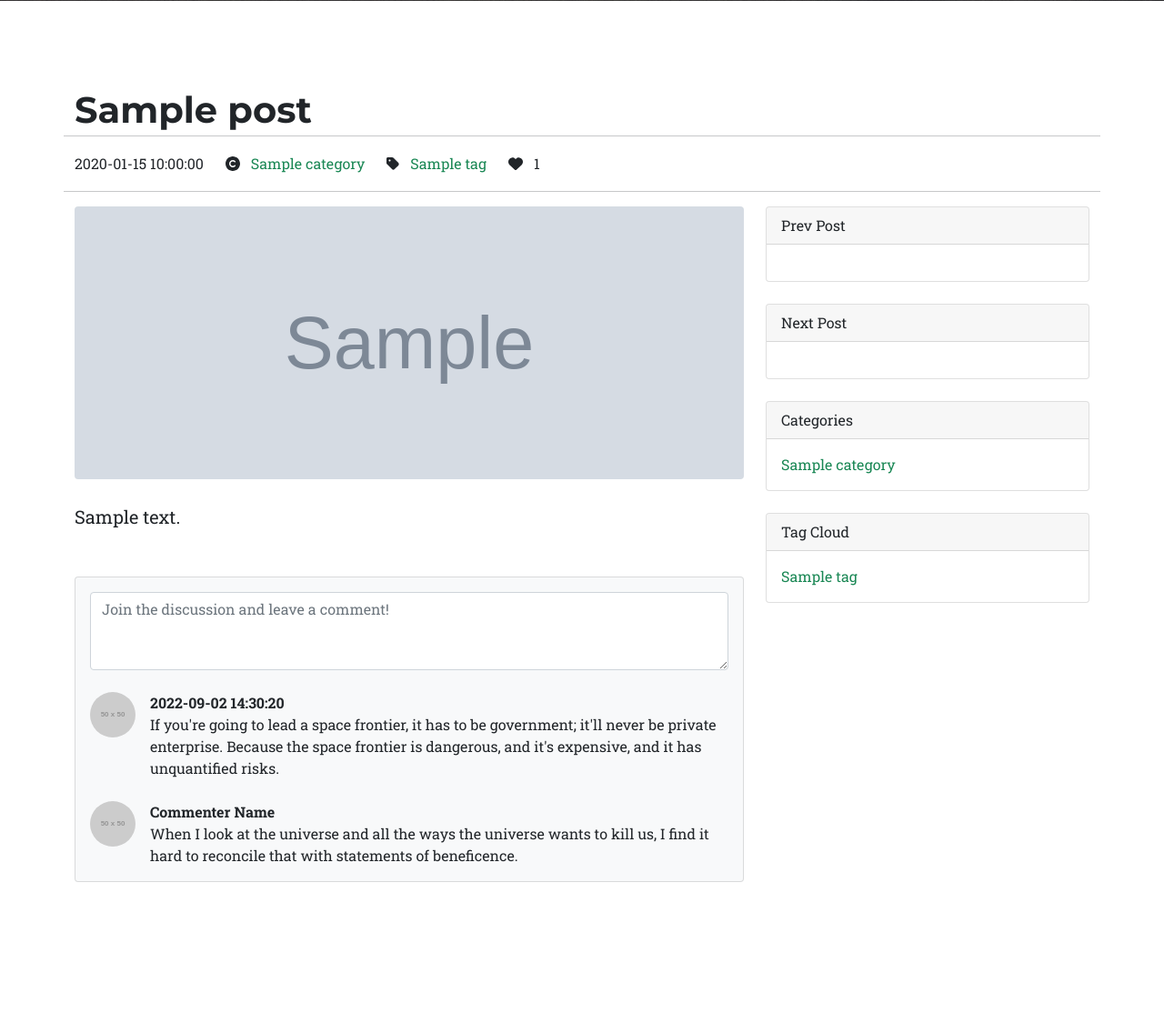
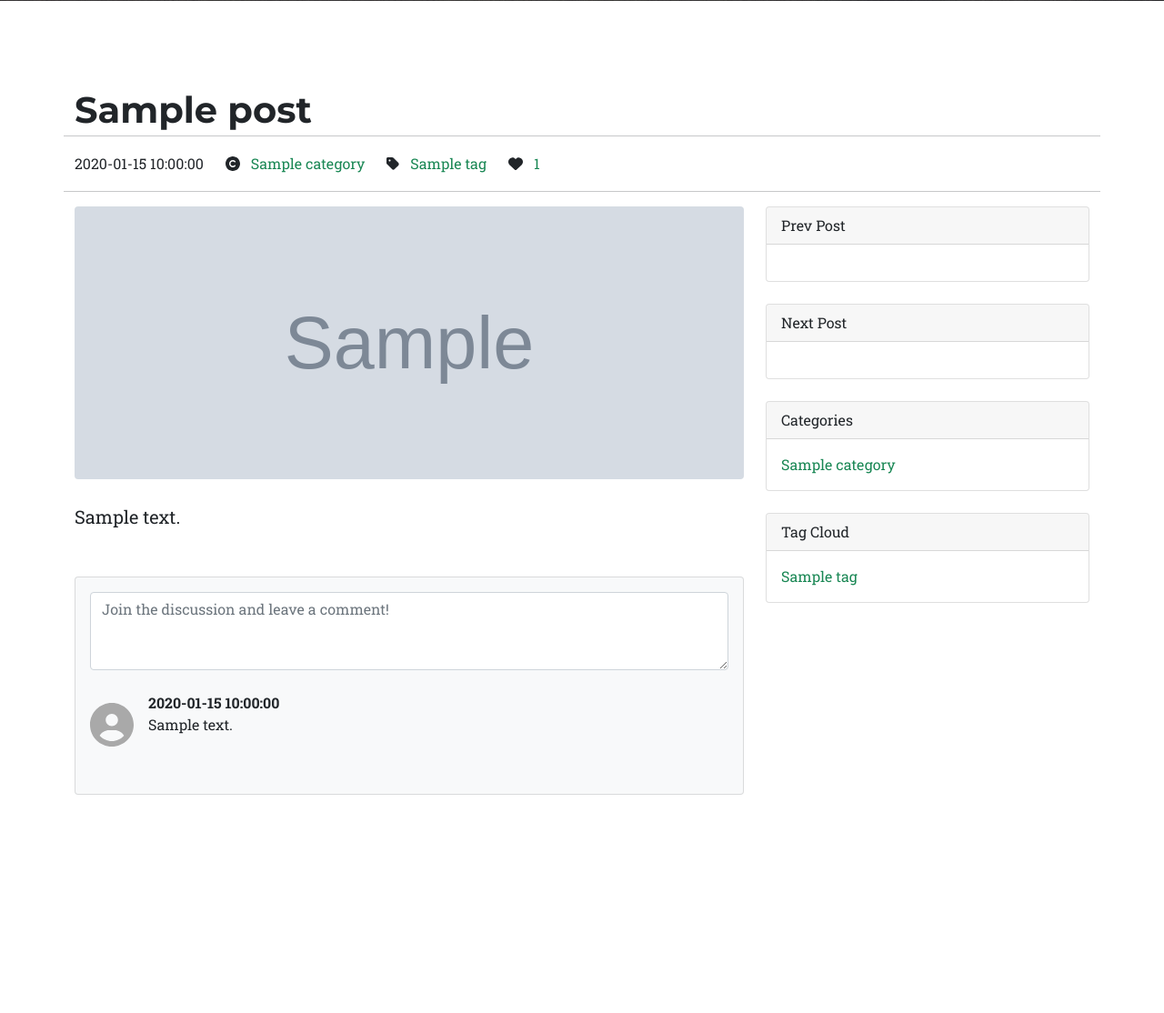
Before and after one commit to toughhyeok/vue-django-blog, a Django app: page /blog/post/1 in a window 1280 px wide. Shown: the part 763-1877 px from the top of the page at 91% size. After the commit the page ends 1637 px from the top, so only its background shows below. Run offline with Django 4.2, Linux system fonts and the light colour scheme; tables that the repository leaves empty hold one stand-in row (values such as "Sample post"); grey boxes marked "Sample" are stand-in pictures; grey boxes labelled with a size stand in for pictures from a placeholder-image service; some libraries are stand-ins or nearby versions.

Commit message:
[FEAT] comment

```diff
--- a/api/urls.py
+++ b/api/urls.py
@@ -12,4 +12,9 @@ urlpatterns = [
         name='post_detail'
     ),
     path('catetag/', views.ApiCateTagListView.as_view(), name='catetag_list'),
+    path(
+        'like/<int:pk>/',
+        views.ApiPostLikeDetailView.as_view(),
+        name='post_like'
+    ),
 ]
--- a/api/utils.py
+++ b/api/utils.py
@@ -35,6 +35,22 @@ def obj_to_post(obj, flag=True):
     return post
 
 
+def obj_to_comment(obj):
+    """
+    comment 객체 serialize 한다.
+    """
+    comment = dict(vars(obj))
+
+    if obj.update_dt:
+        comment['update_dt'] = obj.update_dt.strftime('%Y-%m-%d %H:%M:%S')
+    else:
+        comment['update_dt'] = '9999-12-31 00:00:00'
+
+    del comment['_state'], comment['post_id'], comment['create_dt']
+
+    return comment
+
+
 def prev_next_post(obj):
     try:
         prev_obj = obj.get_previous_by_update_dt()
--- a/api/views.py
+++ b/api/views.py
@@ -5,6 +5,7 @@ from django.views import View
 
 from api.utils import (
     obj_to_post,
+    obj_to_comment,
     prev_next_post,
 )
 from blog.models import (
@@ -40,10 +41,14 @@ class ApiPostDetailView(BaseDetailView):
         post = obj_to_post(obj)
         prev_post, next_post = prev_next_post(obj)
 
+        qs_comment = obj.comment_set.all()
+        comment_list = [obj_to_comment(obj) for obj in qs_comment]
+
         json_data = {
             'post': post,
             'prevPost': prev_post,
             'nextPost': next_post,
+            'commentList': comment_list,
         }
 
         return JsonResponse(data=json_data, safe=True, status=200)
@@ -62,3 +67,13 @@ class ApiCateTagListView(View):
             'tagList': tag_list,
         }
         return JsonResponse(data=json_data, safe=True, status=200)
+
+
+class ApiPostLikeDetailView(BaseDetailView):
+    model = Post
+
+    def render_to_response(self, context, **response_kwargs):
+        obj = context['object']
+        obj.like += 1
+        obj.save()
+        return JsonResponse(data=obj.like, safe=False, status=200)
--- a/blog/models.py
+++ b/blog/models.py
@@ -26,6 +26,9 @@ class Post(models.Model):
     create_dt = models.DateTimeField('CREATE DT', auto_now_add=True)
     update_dt = models.DateTimeField('UPDATE DT', auto_now=True)
     like = models.PositiveSmallIntegerField('LIKE', default=0)
+
+    def __str__(self):
+        return self.title
 
 
 class Category(models.Model):
--- a/templates/blog/post_detail.html
+++ b/templates/blog/post_detail.html
@@ -11,10 +11,16 @@
         height: 300px;
         object-fit: cover;
     }
-
+    .my-content {
+        white-space: pre-wrap;
+    }
     .my-link:hover {
         cursor: pointer;
         font-style: italic;
+    }
+    .my-comment-icon {
+        font-size: 3em;
+        color: darkgray;
     }
 </style>
 {% endblock %}
@@ -36,7 +42,7 @@
                     <span class="text-success my-link" @click="serverPage('', tag)">[[ tag ]]</span>
                 </span> &emsp;
                 <i class="fas fa-heart"></i> &nbsp;
-                <span>[[ post.like ]]</span> &emsp;
+                <span class="text-success my-link" @click="likeCount(post.id)">[[ post.like ]]</span> &emsp;
             </p>
             <hr>
         </div>
@@ -60,25 +66,14 @@
                             <form class="mb-4"><textarea class="form-control" rows="3"
                                     placeholder="Join the discussion and leave a comment!"></textarea></form>
                             <!-- Comment with nested comments-->
-                            <div class="d-flex mb-4">
+                            <div v-for="comment in commentList" :key="comment.id" class="d-flex mb-4">
                                 <!-- Parent comment-->
-                                <div class="flex-shrink-0"><img class="rounded-circle"
-                                        src="https://dummyimage.com/50x50/ced4da/6c757d.jpg" alt="..." /></div>
+                                <div class="flex-shrink-0 my-comment-icon">
+                                    <i class="fas fa-user-circle"></i>
+                                </div>
                                 <div class="ms-3">
-                                    <div class="fw-bold">2022-09-02 14:30:20</div>
-                                    If you're going to lead a space frontier, it has to be government; it'll never be
-                                    private enterprise. Because the space frontier is dangerous, and it's expensive, and
-                                    it has unquantified risks.
-                                </div>
-                            </div>
-                            <!-- Single comment-->
-                            <div class="d-flex">
-                                <div class="flex-shrink-0"><img class="rounded-circle"
-                                        src="https://dummyimage.com/50x50/ced4da/6c757d.jpg" alt="..." /></div>
-                                <div class="ms-3">
-                                    <div class="fw-bold">Commenter Name</div>
-                                    When I look at the universe and all the ways the universe wants to kill us, I find
-                                    it hard to reconcile that with statements of beneficence.
+                                    <div class="fw-bold">[[ comment.update_dt ]]</div>
+                                    <div class="my-content">[[ comment.content ]]</div>
                                 </div>
                             </div>
                         </div>
--- a/templates/include/post_detail_vue.html
+++ b/templates/include/post_detail_vue.html
@@ -11,6 +11,7 @@
                 nextPost: {},
                 cateList: [],
                 tagList: [],
+                commentList: [],
             }
         },
 
@@ -30,6 +31,7 @@
                         this.post = res.data.post;
                         this.prevPost = res.data.prevPost;
                         this.nextPost = res.data.nextPost;
+                        this.commentList = res.data.commentList;
                     })
                     .catch(err => {
                         console.log("FETCH POSTDETAIL GET ERR.RESPONSE", err.response);
@@ -48,14 +50,25 @@
                     .catch(err => {
                         console.log("FETCH CATE-TAG-LIST ERR.RESPONSE", err.response);
                         alert(`${err.response.status} ${err.response.statusText}`);
-                    })
+                    });
             },
-            serverPage(category='', tag='') {
+            serverPage(category = '', tag = '') {
                 console.log("serverPage()...", category, tag);
                 if (category && tag) alert(`serverPage() both args Error: ${category} and ${tag}`);
                 else if (category) location.href = `/?category=${category}#portfolio`;
                 else if (tag) location.href = `/?tags=${tag}#portfolio`;
                 else location.href = '#/portfolio'
+            },
+            likeCount(postId) {
+                console.log("likeCount()...", postId);
+                axios.get(`/api/like/${postId}`)
+                    .then(res => {
+                        console.log("LIKE-COUNT GET RES", res);
+                        this.post.like = res.data;
+                    }).catch(err => {
+                        console.log("LIKE-COUNT GET RES ERR.RESPONSE", err.response);
+                        alert(`${err.response.status} ${err.response.statusText}`);
+                    });
             }
         }
     }
```
Also changed, not shown: templates/home.html (+6 -3 lines).
